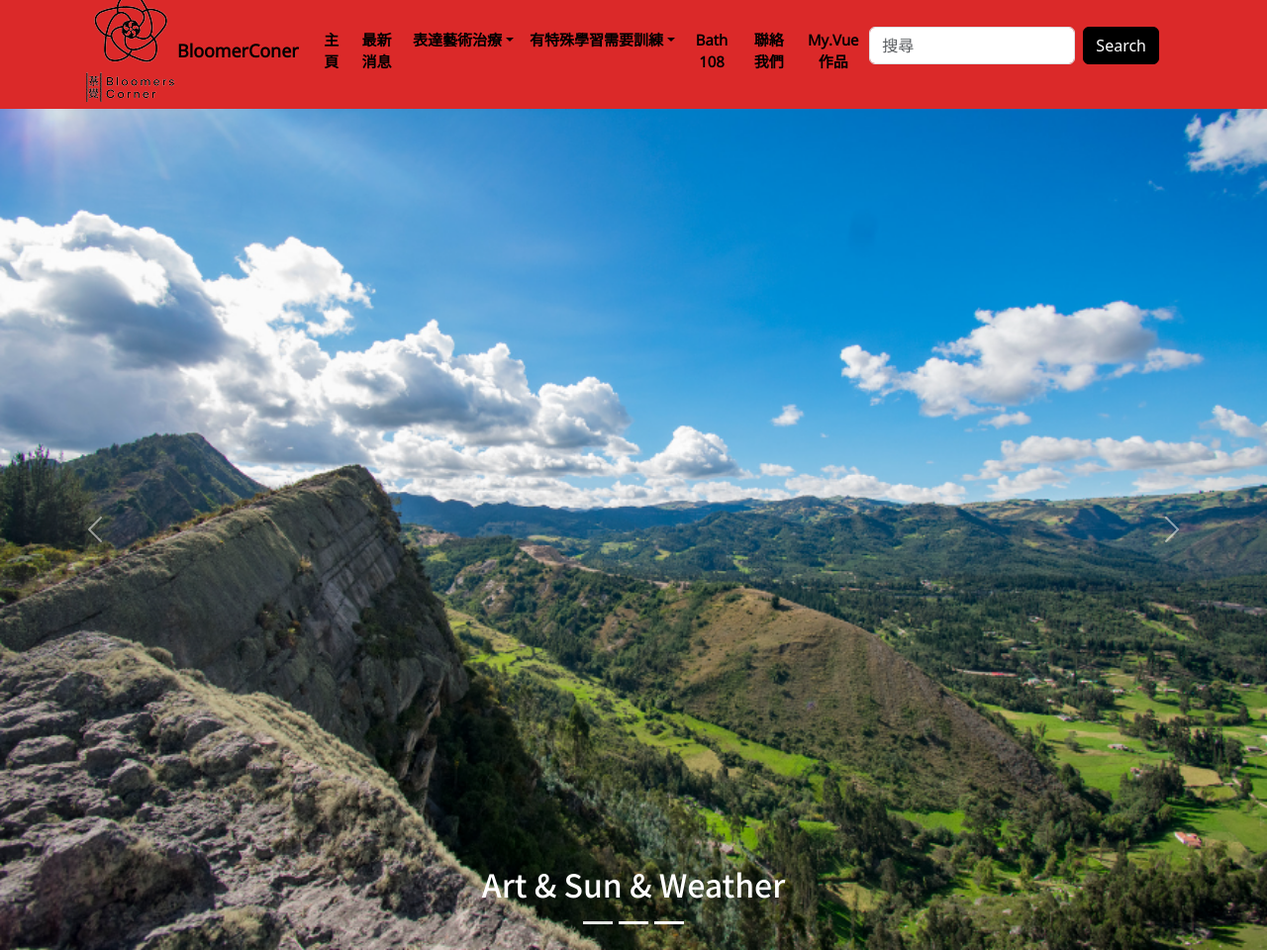
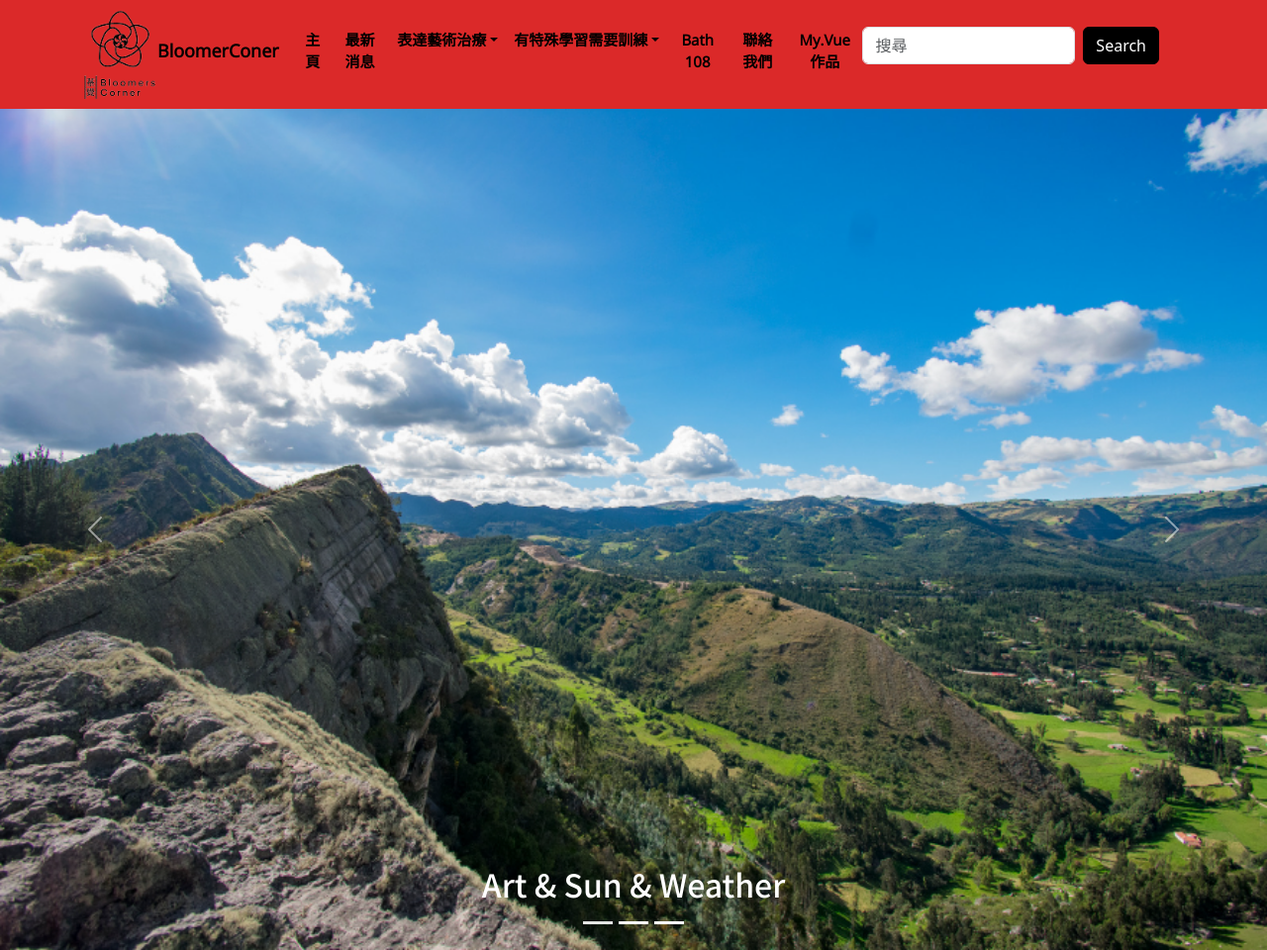
Before and after one commit to Nathan-702/Nathan-702.github.io, a plain HTML site: page index.html in a window 1280 px wide. Shown: the top 960 px of the page at 99% size. Drawn offline with nearby package versions, Linux system fonts and the light colour scheme.

Commit message:
Add files via upload

```diff
--- a/style.css
+++ b/style.css
@@ -16,6 +16,11 @@ header {
     padding-bottom:40px;
     margin-left: -30px;
     /* margin-right: -30px; */
+}
+
+#logo-pic {
+    margin-top: 18px;
+    width: 80px;
 }
 
 .navbar {
```
